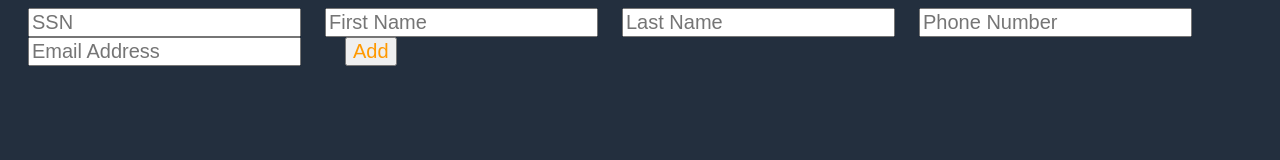
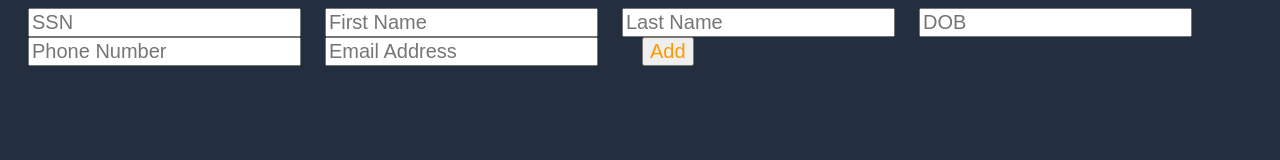
Before and after one commit to Natasyaleviev/PatientDatabaseWebsite, a plain HTML site: page index.html in a window 1280 px wide. Drawn offline with Linux system fonts and the light colour scheme.

Commit message:
Update index.html

```diff
--- a/index.html
+++ b/index.html
@@ -50,6 +50,7 @@
         <input type="text" id="SSN" placeholder="SSN">
         <input type="text" id="fName" placeholder="First Name">
         <input type="text" id="lName" placeholder="Last Name">
+        <input type="text" id="DOB" placeholder="DOB">
         <input type="text" id="phone" placeholder="Phone Number">
         <input type="text" id="email" placeholder="Email Address">
         <!-- set button onClick method to call function we defined passing input values as parameters -->
```
